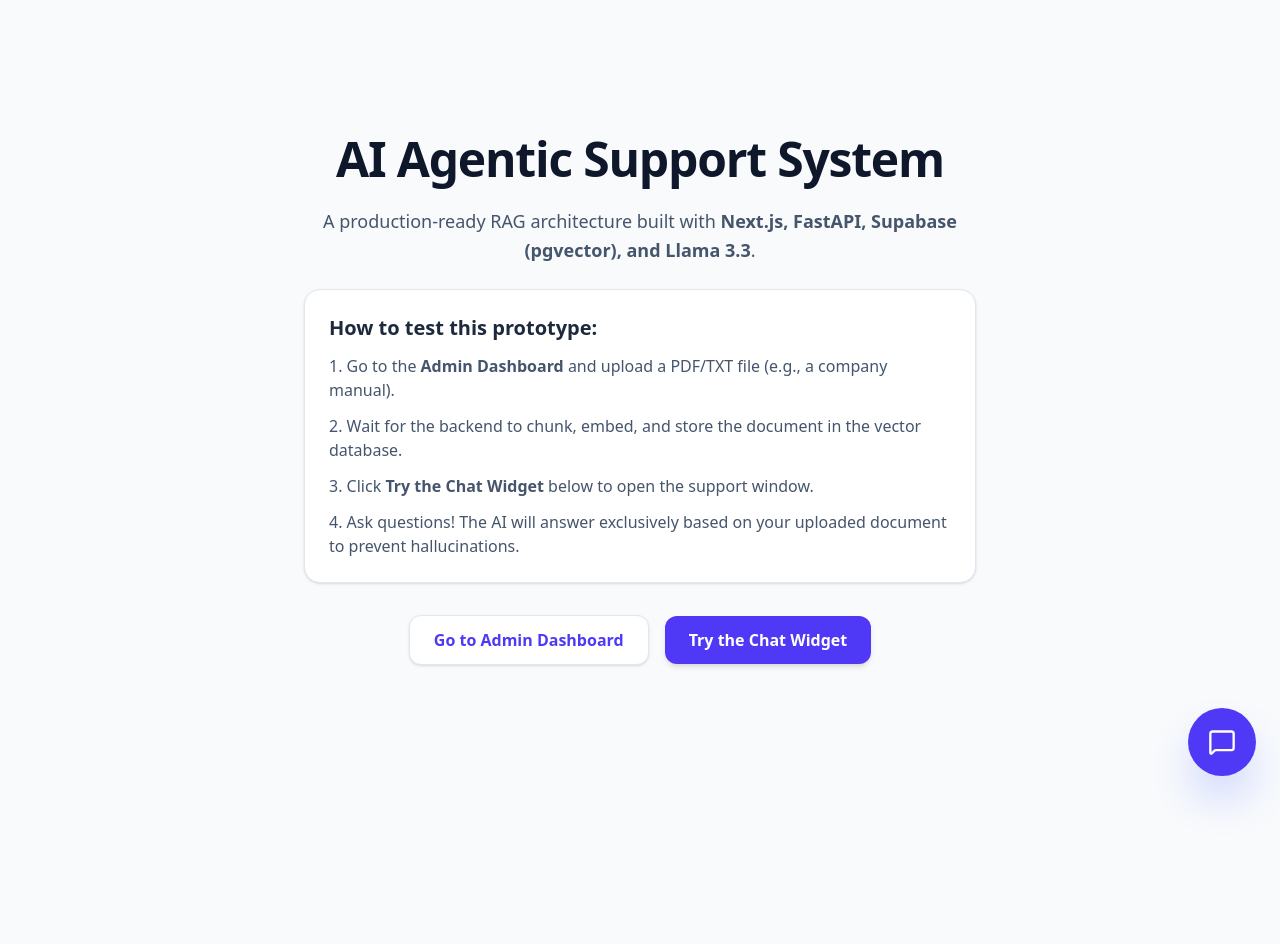
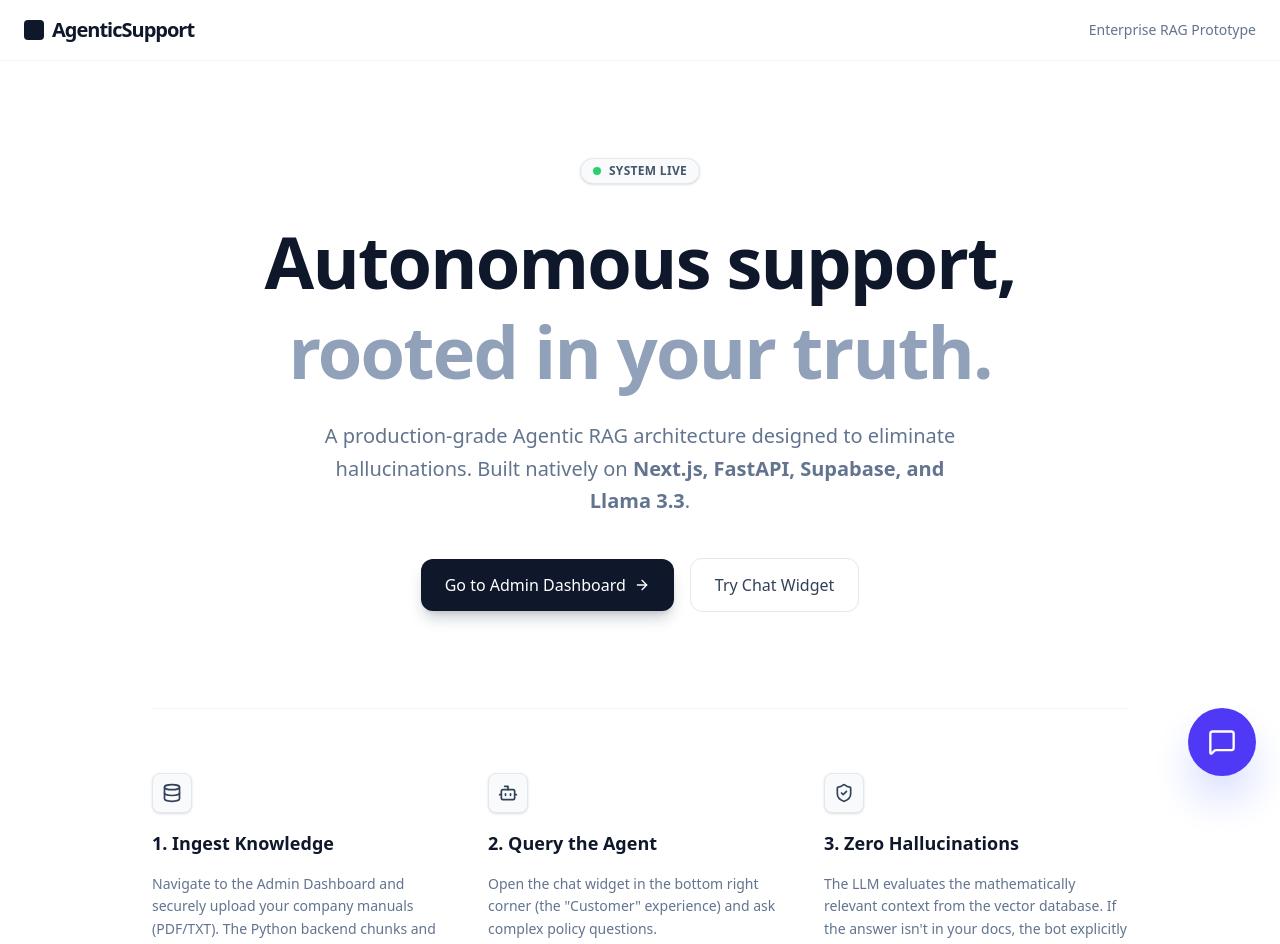
Before and after one commit to Adii1106/AI-Support-Bot-RAG-, a Next.js app in the folder frontend-Next.js/: page / in a window 1280 px wide. Shown: the top 944 px of the page. Before the commit the page ends 800 px from the top, so only its background shows below. Built offline with nearby package versions, Linux system fonts and the light colour scheme.

Commit message:
enterprise saas landing page redesign

```diff
--- a/frontend-Next.js/src/app/page.tsx
+++ b/frontend-Next.js/src/app/page.tsx
@@ -1,47 +1,89 @@
 "use client";
 
 import ChatWidget from '@/components/ChatWidget';
+import { ArrowRight, Database, Bot, ShieldCheck } from 'lucide-react';
 
 export default function Home() {
   return (
-    <div className="min-h-screen bg-slate-50 flex flex-col items-center justify-center p-8 font-sans text-center">
-      <div className="max-w-2xl">
-        <h1 className="text-4xl sm:text-5xl font-extrabold text-slate-900 tracking-tight mb-6">
-          AI Agentic Support System
+    <div className="min-h-screen bg-white text-slate-900 font-sans selection:bg-slate-200">
+      {/* Navbar Minimal */}
+      <nav className="border-b border-slate-100 flex items-center justify-between px-6 py-4 max-w-7xl mx-auto">
+        <div className="font-bold text-xl tracking-tighter flex items-center gap-2">
+          <div className="w-5 h-5 bg-slate-900 rounded-sm"></div>
+          AgenticSupport
+        </div>
+        <div className="text-sm font-medium text-slate-500 hidden sm:block">
+          Enterprise RAG Prototype
+        </div>
+      </nav>
+
+      {/* Hero Section */}
+      <main className="max-w-5xl mx-auto px-6 pt-24 pb-16 text-center">
+        <div className="inline-flex items-center gap-2 px-3 py-1 rounded-full bg-slate-50 text-slate-600 text-xs font-semibold mb-8 tracking-wide border border-slate-200 shadow-sm">
+          <span className="w-2 h-2 rounded-full bg-green-500 animate-pulse"></span>
+          SYSTEM LIVE
+        </div>
+
+        <h1 className="text-5xl sm:text-7xl font-extrabold tracking-tight text-slate-900 mb-6 leading-tight">
+          Autonomous support, <br className="hidden sm:block" />
+          <span className="text-slate-400">rooted in your truth.</span>
         </h1>
-        <p className="text-lg text-slate-600 mb-6 leading-relaxed">
-          A production-ready RAG architecture built with <strong>Next.js, FastAPI, Supabase (pgvector), and Llama 3.3</strong>.
+
+        <p className="text-lg sm:text-xl text-slate-500 max-w-2xl mx-auto mb-10 leading-relaxed">
+          A production-grade Agentic RAG architecture designed to eliminate hallucinations. Built natively on <strong>Next.js, FastAPI, Supabase, and Llama 3.3</strong>.
         </p>
 
-        <div className="bg-white border border-slate-200 rounded-2xl p-6 text-left mb-8 shadow-sm">
-          <h2 className="text-xl font-bold text-slate-800 mb-3 hover:text-indigo-600 transition-colors">How to test this prototype:</h2>
-          <ol className="list-decimal list-inside text-slate-600 space-y-3">
-            <li>Go to the <strong>Admin Dashboard</strong> and upload a PDF/TXT file (e.g., a company manual).</li>
-            <li>Wait for the backend to chunk, embed, and store the document in the vector database.</li>
-            <li>Click <strong>Try the Chat Widget</strong> below to open the support window.</li>
-            <li>Ask questions! The AI will answer exclusively based on your uploaded document to prevent hallucinations.</li>
-          </ol>
-        </div>
-
         <div className="flex flex-col sm:flex-row items-center justify-center gap-4">
-          <a href="/admin" className="px-6 py-3 bg-white border border-slate-200 hover:border-indigo-300 shadow-sm rounded-xl text-indigo-600 font-semibold transition-all">
-            Go to Admin Dashboard
+          <a href="/admin" className="px-6 py-3.5 bg-slate-900 hover:bg-slate-800 text-white rounded-xl font-medium transition-all flex items-center justify-center gap-2 shadow-lg shadow-slate-900/20 w-full sm:w-auto">
+            Go to Admin Dashboard <ArrowRight className="w-4 h-4" />
           </a>
           <button
-            className="px-6 py-3 bg-indigo-600 hover:bg-indigo-700 shadow-md rounded-xl text-white font-semibold transition-all"
+            className="px-6 py-3.5 bg-white border border-slate-200 hover:border-slate-300 hover:bg-slate-50 text-slate-700 rounded-xl font-medium transition-all focus:ring-4 focus:ring-slate-100 w-full sm:w-auto"
             onClick={() => {
-              // Trigger a click on the chat widget button to open it
-              // This is a bit hacky but works for the prototype demo
               const widgetBtn = document.querySelector('.fixed.bottom-6.right-6 > button') as HTMLButtonElement;
               if (widgetBtn) widgetBtn.click();
             }}
           >
-            Try the Chat Widget
+            Try Chat Widget
           </button>
         </div>
-      </div>
 
-      {/* Incorporate the widget */}
+        {/* Feature Grid / Instructions */}
+        <div className="mt-24 grid grid-cols-1 md:grid-cols-3 gap-8 text-left border-t border-slate-100 pt-16">
+          <div className="space-y-4">
+            <div className="w-10 h-10 bg-slate-50 border border-slate-200 flex items-center justify-center rounded-lg text-slate-700 shadow-sm">
+              <Database className="w-5 h-5" />
+            </div>
+            <h3 className="text-lg font-semibold text-slate-900">1. Ingest Knowledge</h3>
+            <p className="text-slate-500 text-sm leading-relaxed">
+              Navigate to the Admin Dashboard and securely upload your company manuals (PDF/TXT). The Python backend chunks and embeds the data into pgvector.
+            </p>
+          </div>
+
+          <div className="space-y-4">
+            <div className="w-10 h-10 bg-slate-50 border border-slate-200 flex items-center justify-center rounded-lg text-slate-700 shadow-sm">
+              <Bot className="w-5 h-5" />
+            </div>
+            <h3 className="text-lg font-semibold text-slate-900">2. Query the Agent</h3>
+            <p className="text-slate-500 text-sm leading-relaxed">
+              Open the chat widget in the bottom right corner (the "Customer" experience) and ask complex policy questions.
+            </p>
+          </div>
+
+          <div className="space-y-4">
+            <div className="w-10 h-10 bg-slate-50 border border-slate-200 flex items-center justify-center rounded-lg text-slate-700 shadow-sm">
+              <ShieldCheck className="w-5 h-5" />
+            </div>
+            <h3 className="text-lg font-semibold text-slate-900">3. Zero Hallucinations</h3>
+            <p className="text-slate-500 text-sm leading-relaxed">
+              The LLM evaluates the mathematically relevant context from the vector database. If the answer isn't in your docs, the bot explicitly refuses to guess.
+            </p>
+          </div>
+        </div>
+
+      </main>
+
+      {/* Chat Widget injected at root */}
       <ChatWidget />
     </div>
   );
```
